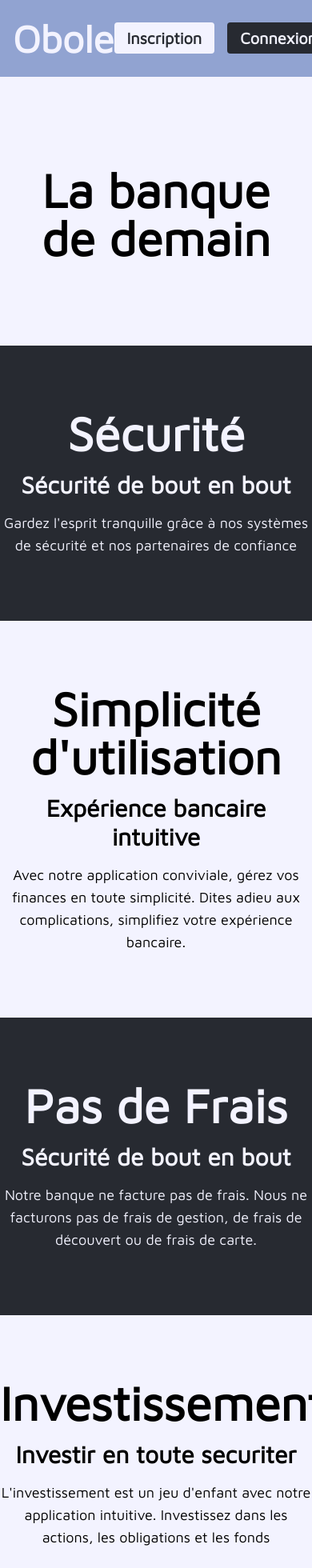
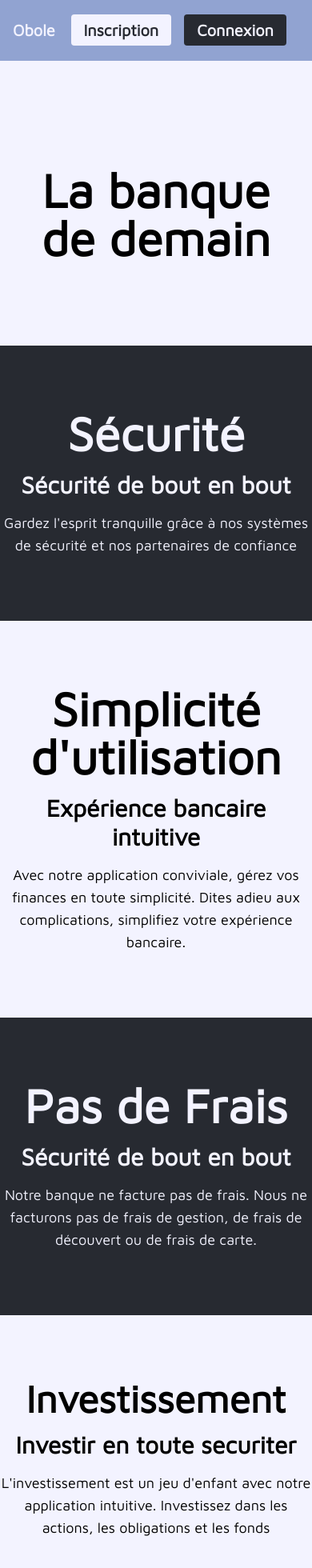
Before and after one commit to Pixeloceax/Obole, a React (Create React App) app in the folder frontend/obole_web/: page / in a window 390 px wide. Shown: the top 1960 px of the page at 80% size. Built offline with nearby package versions, Linux system fonts and the light colour scheme.

Commit message:
chnage to french

```diff
--- a/frontend/obole_web/src/pages/Home.jsx
+++ b/frontend/obole_web/src/pages/Home.jsx
@@ -6,7 +6,7 @@ const HomePage = () => {
     <div className="flex flex-col min-h-screen bg-white">
       <header className="bg-purple_clair py-6 fixed w-full bg-opacity-75 backdrop-blur">
         <div className="container mx-auto flex justify-between items-center px-4">
-          <h1 className="text-5xl font-bold text-white">Obole</h1>
+          <h1 className="md:text-5xl text-xl font-bold text-white">Obole</h1>
           <nav>
             <Link
               to="/register"
@@ -118,7 +118,7 @@ const HomePage = () => {
       </section>
 
       <section className="bg-white py-20 text-center justify-center items-center">
-        <h3 className="text-6xl font-bold mb-4">Investissement</h3>
+        <h3 className="md:text-6xl text-5xl font-bold mb-4">Investissement</h3>
         <h3 className="text-3xl font-bold mb-4">Investir en toute securiter</h3>
         <p className="text-lg">
           L'investissement est un jeu d'enfant avec notre application intuitive.
--- a/frontend/obole_web/src/pages/Payment.jsx
+++ b/frontend/obole_web/src/pages/Payment.jsx
@@ -2,6 +2,9 @@ import React, { useState } from "react";
 
 // Import dependencies
 import axios from "axios";
+
+// Import assets
+import amazon from "../assets/amazon-logo.png";
 
 const Payment = () => {
   const getCurrentYear = () => new Date().getFullYear();
@@ -90,7 +93,8 @@ const Payment = () => {
 
   return (
     <div className="bg-white h-screen flex items-center justify-center">
-      <form className="w-96 bg-[#fff] p-8 shadow-md rounded h-[42rem]">
+      <form className="w-96 bg-[#fff] p-8 shadow-md rounded">
+        <img src={amazon} alt="amazon" className="w-30" />
         <label htmlFor="cardNumber" className="block mb-2">
           Numéro de carte :
         </label>
```
